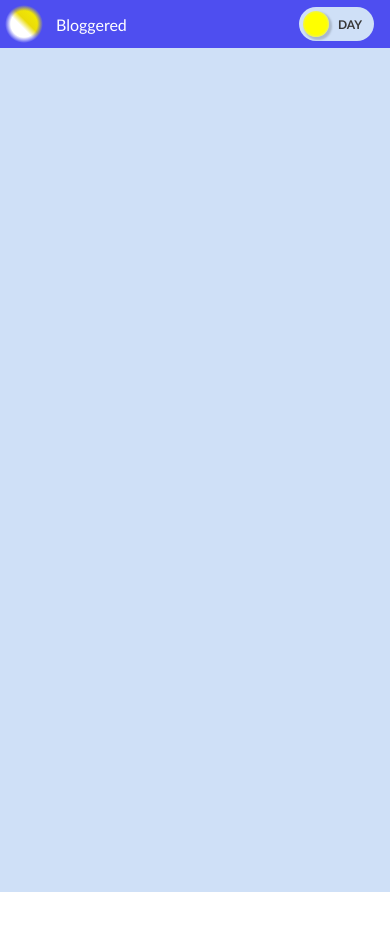
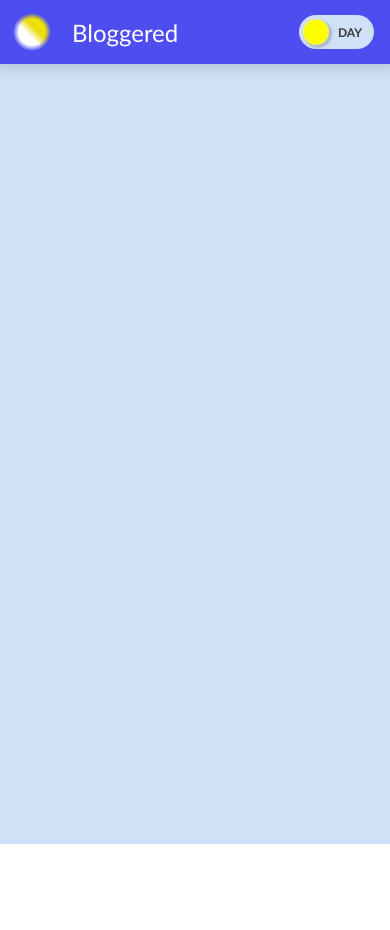
Before and after one commit to MarZin99/blog-app, an Angular app: page / in a window 390 px wide. Shown: the top 930 px of the page. After the commit the page ends 844 px from the top, so only its background shows below. Built offline with nearby package versions, Linux system fonts and the light colour scheme.

Commit message:
Add media queries for mobile device. Mobile first pattern

```diff
--- a/src/app/app.component.less
+++ b/src/app/app.component.less
@@ -1,11 +1,14 @@
 div {
   height: 100%;
-  width: 100%;
+  display: flex;
   .header {
-    height: 3rem;
+    position: absolute;
+    height: 4rem;
+    width: 100%;
     background-color: red;
   }
   .body {
+    width: 100%;
     background: rgb(207, 224, 247);
     -webkit-transition: background 0.3s ease-in;
     -moz-transition: background 0.3s ease-in;
@@ -19,3 +22,11 @@ div {
   .footer {
   }
 }
+
+@media screen and (min-width: 768px) {
+  div {
+    .header {
+      height: 3rem;
+    }
+  }
+}
--- a/src/app/components/navigation/top-nav/top-nav.component.less
+++ b/src/app/components/navigation/top-nav/top-nav.component.less
@@ -7,17 +7,17 @@
   -moz-transition: background 0.3s ease-in;
   -o-transition: background 0.3s ease-in;
   transition: background 0.3s ease-in;
-
+  width: 100vw;
   &.dark {
     background: @dark-main-color;
   }
-  height: 3rem;
+  height: 4rem;
   color: white;
   display: flex;
   .shadow();
   .logo {
-    width: 3rem;
-    height: 3rem;
+    width: 4rem;
+    height: 4rem;
     background: radial-gradient(
         20Q,
         rgba(255, 255, 255, 0) 70%,
@@ -59,9 +59,10 @@
   .name {
     display: flex;
     align-items: center;
-    height: 3rem;
+    height: 4rem;
     padding: 0 0.5rem;
     width: fit-content;
+    font-size: x-large;
   }
   .content {
     display: flex;
@@ -71,3 +72,17 @@
     padding: 0 1rem;
   }
 }
+
+@media screen and (min-width: 768px) {
+  .container {
+    height: 3rem;
+    .logo {
+      width: 3rem;
+      height: 3rem;
+    }
+    .name {
+      height: 3rem;
+      font-size: large;
+    }
+  }
+}
```
